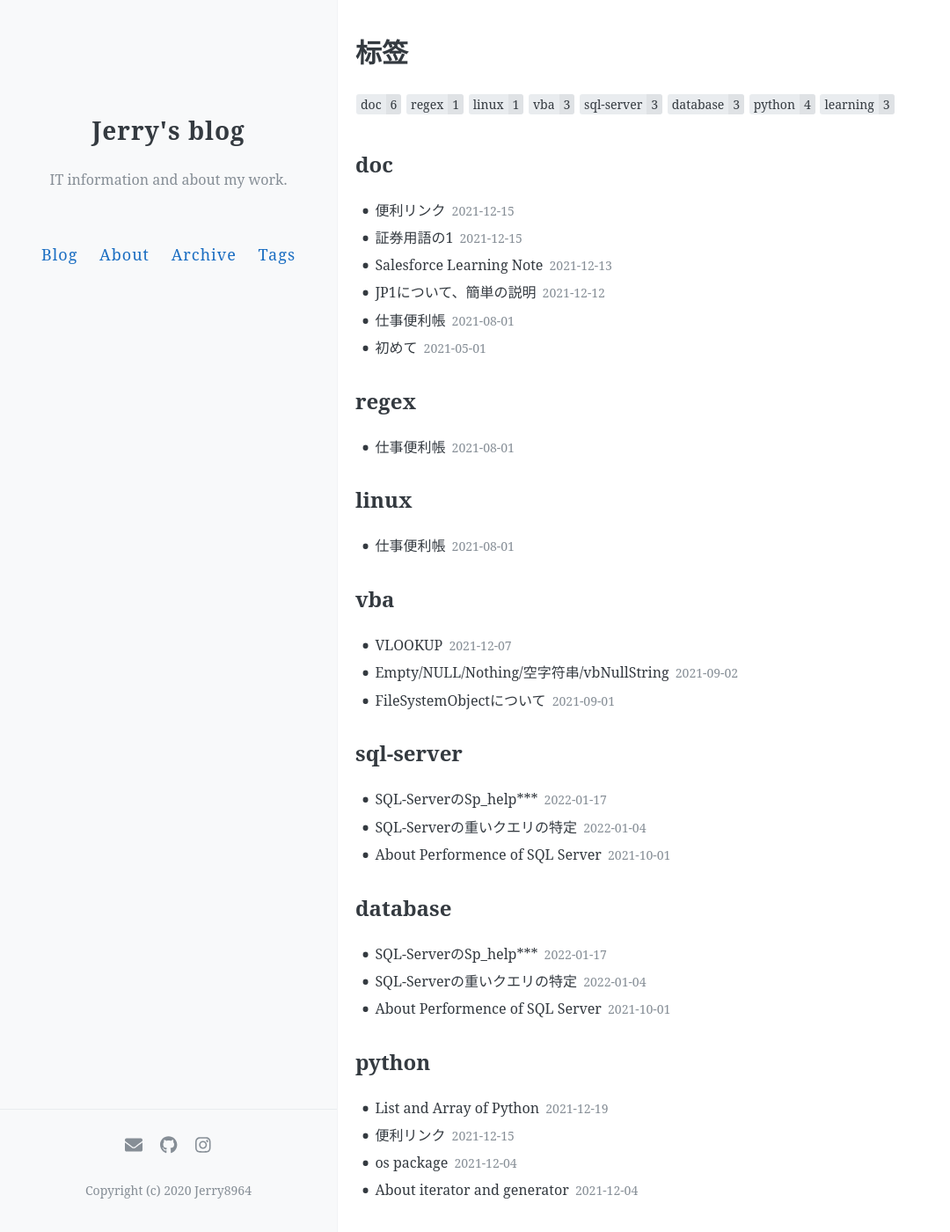
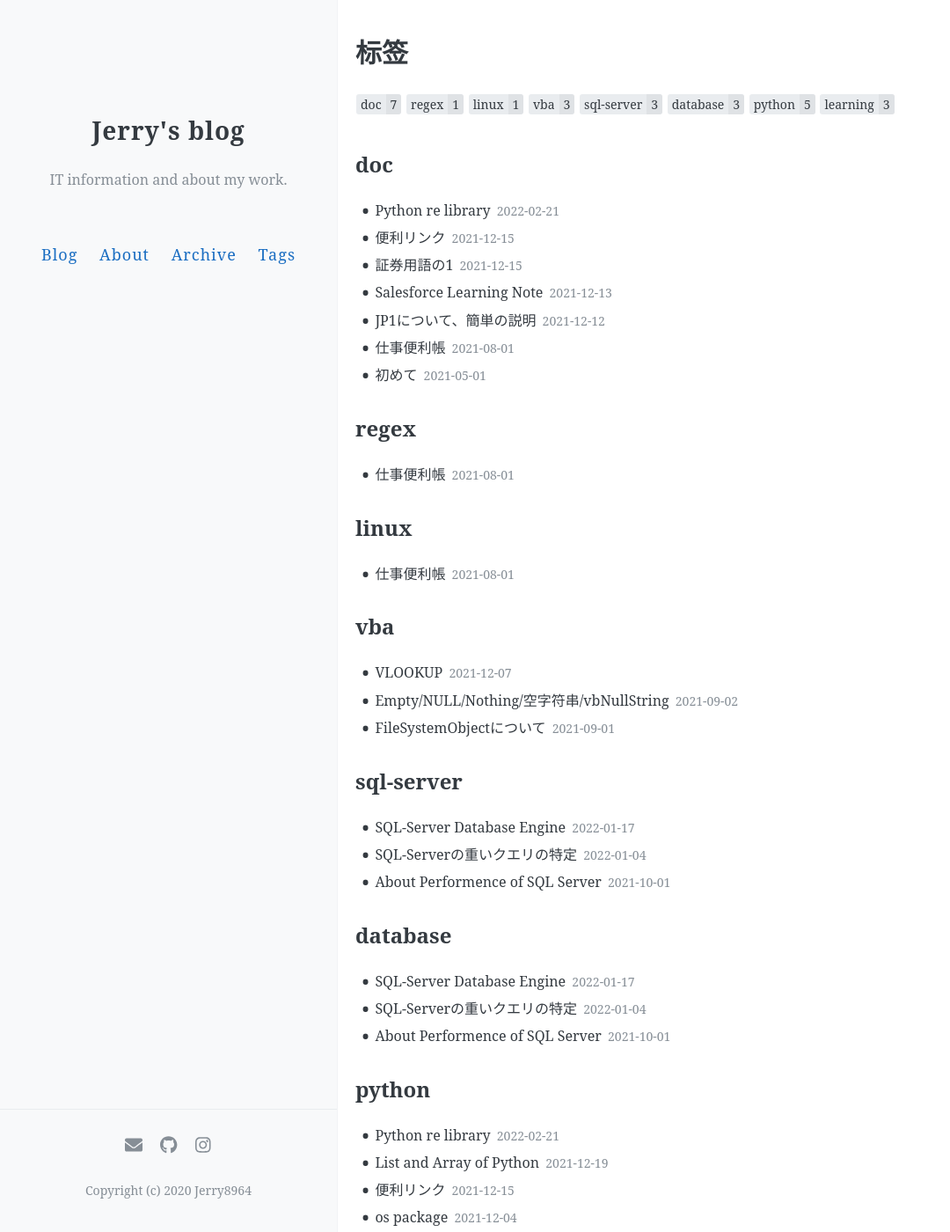
Before and after one commit to jerry8964/jerry8964.github.io, a Jekyll site: the page built from tags/index.html, in a window 1280 px wide and 1400 px high. Shown: the whole window at 88% size, without its empty margins (0-1080 px from the left). Built offline with Jekyll 4.4.1, drawn with Linux system fonts in a browser that asks for light colours; comment, search, counter and statistics services are not loaded; some of the changed lines change nothing that is shown.

Commit message:
Add re library of python.

````diff
--- a/_posts/2022-01-17-sql-server-sp_helpxxx.md
+++ b/_posts/2022-01-17-sql-server-sp_helpxxx.md
@@ -1,6 +1,6 @@
 ---
 layout: post
-title: "SQL-ServerのSp_help***"
+title: "SQL-Server Database Engine"
 date:   2022-01-17
 tags: [sql-server, database]
 comments: true
@@ -103,7 +103,7 @@ Returns a list of all constraint types, their user-defined or system-supplied na
 
 
 
-### others database engine procedure
+## others database engine procedure
 
 [**official documents**](https://docs.microsoft.com/en-us/sql/relational-databases/system-stored-procedures/database-engine-stored-procedures-transact-sql?view=sql-server-ver15)
 
--- /dev/null
+++ b/_posts/2022-02-21-python-re-library-01.md
@@ -0,0 +1,218 @@
+---
+layout: post
+title: "Python re library"
+date:   2022-02-21
+tags: [doc, python]
+comments: true
+author: Jerry8964
+---
+
+
+
+
+
+## 简单说明
+
+re库是Python的一个内置模块，使用的时候直接引用即可。
+
+> Both patterns and strings to be searched can be Unicode strings ([`str`](https://docs.python.org/3/library/stdtypes.html#str)) as well as 8-bit strings ([`bytes`](https://docs.python.org/3/library/stdtypes.html#bytes)).
+
+模式（查找的条件，对应下面的pattern参数）和被搜索的字符串（搜索目标）即可以是Unicode（即人可以阅读的字符串）也可以是8bit（bytes）的string（即转译为二进制的字符内容）。
+
+> However, Unicode strings and 8-bit strings cannot be mixed: that is, you cannot match a Unicode string with a byte pattern or vice-versa; similarly, when asking for a substitution, the replacement string must be of the same type as both the pattern and the search string.
+
+但是Unicode和bytes不能混用：也就是说，不能用字节串模式匹配 Unicode 字符串，反之亦然；同理，替换操作时，替换字符串的类型也必须与所用的模式和搜索字符串的类型一致。
+
+
+
+> It is important to note that most regular expression operations are available as module-level functions and methods on [compiled regular expressions](https://docs.python.org/3/library/re.html#re-objects). The functions are shortcuts that don’t require you to compile a regex object first, but miss some fine-tuning parameters.
+
+值得提醒的一点是，基本上所有的函数都支持直接的正则表达式和编译后的正则表达式，不需要事先编译就可以使用这算是一个捷径，当然，这会损失了一些优先的参数。
+
+
+
+## 函数详解
+
+### compile函数
+
+将正则表达式**编译成一个Pattern对象**。Pattern对象可以调用上述函数的同名函数实现对应的功能，事实上，在上述函数的底层，也是先通过传入的pattern和flags函数编译出对应的Pattern对象，再调用Pattern对象的相应函数的。
+
+```python
+def compile(pattern, flags=0) #函数接口
+```
+
+示例如下。
+
+```python
+>>> pattern = re.compile('\d{2}')
+>>> pattern.match('09计算机71软件工程91人工智能')
+<re.Match object; span=(0, 2), match='09'>
+```
+
+### match函数：
+
+从字符串的开头进行匹配，返回一个Match对象，失败则返回空对象。
+
+```python
+def match(pattern, string, flags=0) #函数接口
+```
+
+示例如下，match是从字符串开头开始进行匹配的，第一个命令成功的匹配了目标字符串中的09，而第二个命令中，尽管目标字符串中有计算机，但因为它不在字符串的开头，所以依然匹配失败。如果希望取消从头开始的限制，我们需要借助search函数解决。
+
+```python
+>>>re.match('\d{2}','09计算机71软件工程')
+<re.Match object; span=(0, 2), match='09'>
+>>>re.match('计算机','09计算机71软件工程')
+```
+
+### fullmatch函数
+
+匹配**整个字符串**，返回一个Match对象，如果匹配失败则返回空对象
+
+```python
+def fullmatch(pattern, string, flags=0) #函数接口
+```
+
+示例如下，可以发现fullmatch是针对目标字符串整体而言进行匹配的。
+
+```python
+>>> re.fullmatch('\d*软件','71软件工程')
+>>> re.fullmatch('\d*软件工程','71软件工程')
+<re.Match object; span=(0, 6), match='71软件工程'>
+```
+
+### search函数
+
+在字符串中**搜索与pattern匹配的部分**，返回一个Match对象，如果匹配失败则返回空对象
+
+```python
+def search(pattern, string, flags=0) #函数接口
+```
+
+示例如下，可以发现search不再受到match中的限制，它将从左到右、在整个字符串中搜索与pattern匹配的部分，直到**找到第一个匹配时停止**。
+
+```python
+>>> re.search('\d{2}','09计算机71软件工程')
+<re.Match object; span=(0, 2), match='09'>
+>>> re.search('计算机','09计算机71软件工程')
+<re.Match object; span=(2, 5), match='计算机'>
+>>> re.search('人工智能','09计算机71软件工程')
+```
+
+### sub函数
+
+在目标字符串中搜索到**匹配pattern的部分(包括接下来的函数同样适用的一点，这种匹配的部分彼此之间并不重叠)，并将它替换为repl，返回替换后的字符串**。 如果**匹配失败，则原封不动的返回string**。repl可以是**字符串或是回调函数**；如果它是字符串，则其中任何反斜杠转义序列都会被处理，像\n就会被转换为换行符。默认状态(count=0)的情况下我们会将所有符合pattern的部分都替换，如果希望只替换部分，可以通过count控制次数
+
+```python
+def sub(pattern, repl, string, count=0, flags=0) #函数接口
+```
+
+示例如下。
+
+```python
+>>> re.sub('\d{2}','_','09计算机71软件工程91人工智能')
+'_计算机_软件工程_人工智能'
+>>> re.sub('\d{3}','_','09计算机71软件工程91人工智能')
+'09计算机71软件工程91人工智能'
+>>> re.sub('\d{2}','_','09计算机71软件工程91人工智能',1)
+'_计算机71软件工程91人工智能'
+>>> re.sub('\d{2}','_','09计算机71软件工程91人工智能',2)
+'_计算机_软件工程91人工智能'
+```
+
+如果repl是一个函数，则它应该接受一个Match对象作为参数，并且返回一个用于替换的字符串，这种情况下可以对匹配后的内容进行进一步的分类处理。
+
+```python
+>>> def my_repl(matchobj):
+...     if matchobj.group(0) == '09': return 'CS'
+...     elif matchobj.group(0) == '71': return 'SE'
+...     elif matchobj.group(0) == '91': return 'AI'
+...
+>>> re.sub('\d{2}',my_repl,'09计算机71软件工程91人工智能')
+'CS计算机SE软件工程AI人工智能'
+```
+
+### subn函数
+
+返回**(’字符串‘，替换次数)的二元组**，其它的用法和上述sub函数一致
+
+```python
+def subn(pattern, repl, string, count=0, flags=0) #函数接口
+```
+
+示例如下。
+
+```python
+>>> re.subn('\d{2}','_','09计算机71软件工程91人工智能')
+('_计算机_软件工程_人工智能', 3)
+>>> re.subn('\d{2}','_','09计算机71软件工程91人工智能',2)
+('_计算机_软件工程91人工智能', 2)
+>>> re.subn('\d{3}','_','09计算机71软件工程91人工智能',2)
+('09计算机71软件工程91人工智能', 0)
+```
+
+### split函数
+
+将目标字符串以**匹配pattern的部分作为隔板进行分隔，返回一个子字符串的列表**。如果**正则表达式采用了捕获组的形式，那么匹配pattern的部分也会被放入结果列表**。默认状态(maxsplit=0)的情况下我们会分割整个目标字符串，在指定maxsplit的情况下，我们在前maxsplit个隔板的位置做字符串分割，而把最后的剩余部分作为一个完整的字串返回
+
+```python
+def split(pattern, string, maxsplit=0, flags=0) #函数接口
+```
+
+示例如下，要注意**如果匹配到字符串的开始，那么结果会以一个空字符串开始**。这点对于匹配到结尾的情况也是同理。
+
+```python
+>>> re.split('\d{2}','09计算机71软件工程91人工智能')
+['', '计算机', '软件工程', '人工智能']
+>>> re.split('(\d{2})','09计算机71软件工程91人工智能')
+['', '09', '计算机', '71', '软件工程', '91', '人工智能']
+>>> re.split('(\d{2})','09计算机71软件工程91人工智能',2)
+['', '09', '计算机', '71', '软件工程91人工智能']
+```
+
+### findall函数
+
+以**列表的形式返回目标字符串中与pattern匹配的部分**，如果正则表达式中含有一个或多个捕获组，则会返回一个捕获组列表
+
+```python
+def findall(pattern, string, flags=0) #函数接口
+```
+
+示例如下，我们发现在正则表达式中含有两个捕获组时，该函数也返回对应顺序的二元组。而当匹配失败时，函数会返回一个空列表。
+
+```python
+>>> re.findall('\d{2}','09计算机71软件工程91人工智能')
+['09', '71', '91']
+>>> re.findall('(\d{2})([a-z]{2})','09aa计算机71bb软件工程91cc人工智能')
+[('09', 'aa'), ('71', 'bb'), ('91', 'cc')]
+>>> re.findall('\d{3}','09计算机71软件工程91人工智能')
+[]
+```
+
+### finditer函数
+
+返回一个**表示字符串中与pattern匹配部分的可迭代对象**，可迭代对象中的每一个元素都是一个对应的Match对象
+
+```python
+def finditer(pattern, string, flags=0) #函数接口
+```
+
+示例如下，我们通过该函数对目标字符串实现了一个遍历。
+
+```python
+>>> re.finditer('\d{2}','09计算机71软件工程91人工智能')
+<callable_iterator object at 0x00000182DFE37D88>
+>>> result = re.finditer('\d{2}','09计算机71软件工程91人工智能')
+>>> for i in result:
+...     print(i.group())
+...
+09
+71
+91
+```
+
+
+
+
+
+--遇到新的内容会存时补充--
````
